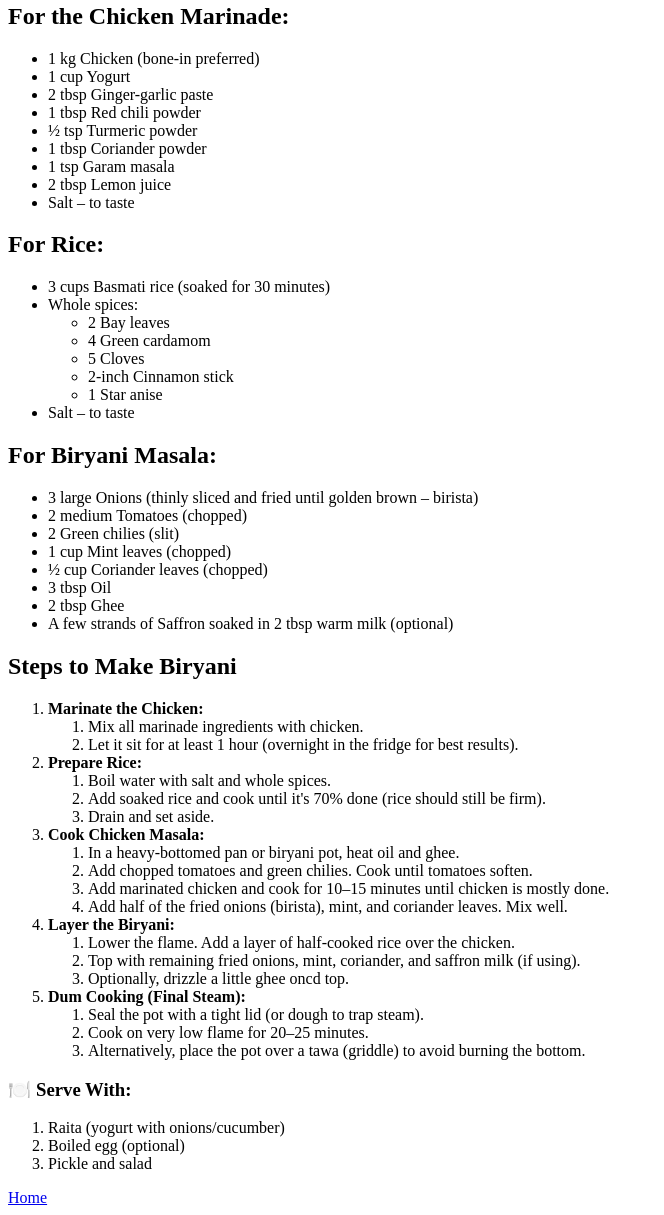
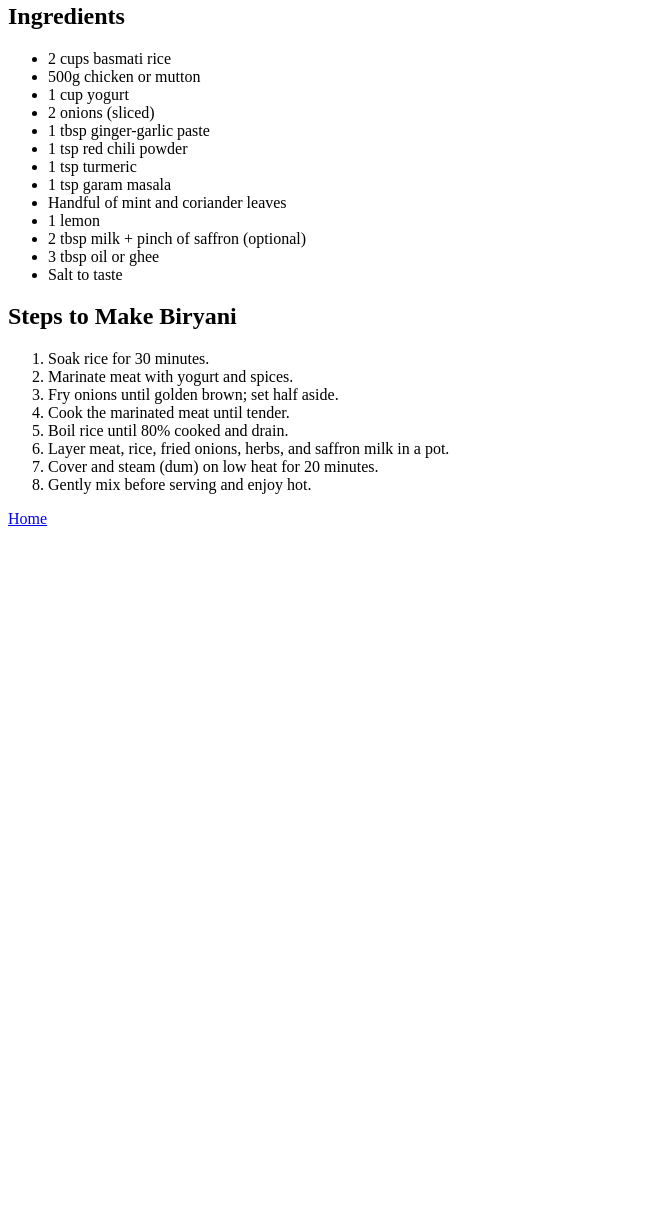
Before and after one commit to fisal1/Odin_recipes, a plain HTML site: page Recipes/biriyani.html in a window 1280 px wide. Shown: the part 1052-2267 px from the top of the page, without its empty margins (0-664 px from the left). After the commit the page ends 1588 px from the top, so only its background shows below. Drawn offline with Linux system fonts and the light colour scheme.

Commit message:
exit biriyani.html

```diff
--- a/Recipes/biriyani.html
+++ b/Recipes/biriyani.html
@@ -10,95 +10,35 @@
     <img src="image.png" alt="Biriyani Img">
     <h2>Description</h2>
     <p>Mutton biryani holds a regal legacy from the kitchen of Nawabs and Nizams, differing slightly from region to region in India. This indulgent recipe is a true example of Lucknowi Awadhi culinary heritage.</p>
-    <h2>For the Chicken Marinade:</h2>
-<ul>
-    <li>1 kg Chicken (bone-in preferred)</li>
-    <li>1 cup Yogurt</li>
-    <li>2 tbsp Ginger-garlic paste</li>
-    <li>1 tbsp Red chili powder</li>
-    <li>½ tsp Turmeric powder</li>
-    <li>1 tbsp Coriander powder</li>
-    <li>1 tsp Garam masala</li>
-    <li>2 tbsp Lemon juice</li>
-    <li>Salt – to taste</li>
-</ul>
+    <h2>Ingredients</h2>
+    <ul>
+        <li>2 cups basmati rice</li>
+        <li>500g chicken or mutton</li>
+        <li>1 cup yogurt</li>
+        <li>2 onions (sliced)</li>
+        <li>1 tbsp ginger-garlic paste</li>
+        <li>1 tsp red chili powder</li>
+        <li>1 tsp turmeric</li>
+        <li>1 tsp garam masala</li>
+        <li>Handful of mint and coriander leaves</li>
+        <li>1 lemon</li>
+        <li>2 tbsp milk + pinch of saffron (optional)</li>
+        <li>3 tbsp oil or ghee</li>
+        <li>Salt to taste</li>
+    </ul>
 
-<h2>For Rice:</h2>
-<ul>
-    <li>3 cups Basmati rice (soaked for 30 minutes)</li>
-    <li>Whole spices:
-        <ul>
-            <li>2 Bay leaves</li>
-            <li>4 Green cardamom</li>
-            <li>5 Cloves</li>
-            <li>2-inch Cinnamon stick</li>
-            <li>1 Star anise</li>
-        </ul>
-    </li>
-    <li>Salt – to taste</li>
-</ul>
+    <h2>Steps to Make Biryani</h2>
+    <ol>
+        <li>Soak rice for 30 minutes.</li>
+        <li>Marinate meat with yogurt and spices.</li>
+        <li>Fry onions until golden brown; set half aside.</li>
+        <li>Cook the marinated meat until tender.</li>
+        <li>Boil rice until 80% cooked and drain.</li>
+        <li>Layer meat, rice, fried onions, herbs, and saffron milk in a pot.</li>
+        <li>Cover and steam (dum) on low heat for 20 minutes.</li>
+        <li>Gently mix before serving and enjoy hot.</li>
+    </ol>
 
-<h2>For Biryani Masala:</h2>
-<ul>
-    <li>3 large Onions (thinly sliced and fried until golden brown – birista)</li>
-    <li>2 medium Tomatoes (chopped)</li>
-    <li>2 Green chilies (slit)</li>
-    <li>1 cup Mint leaves (chopped)</li>
-    <li>½ cup Coriander leaves (chopped)</li>
-    <li>3 tbsp Oil</li>
-    <li>2 tbsp Ghee</li>
-    <li>A few strands of Saffron soaked in 2 tbsp warm milk (optional)</li>
-</ul>
-<h2>Steps to Make Biryani</h2>
-
-<ol>
-    <li><strong>Marinate the Chicken:</strong>
-        <ol>
-            <li>Mix all marinade ingredients with chicken.</li>
-            <li>Let it sit for at least 1 hour (overnight in the fridge for best results).</li>
-        </ol>
-    </li>
-
-    <li><strong>Prepare Rice:</strong>
-        <ol>
-            <li>Boil water with salt and whole spices.</li>
-            <li>Add soaked rice and cook until it's 70% done (rice should still be firm).</li>
-            <li>Drain and set aside.</li>
-        </ol>
-    </li>
-
-    <li><strong>Cook Chicken Masala:</strong>
-        <ol>
-            <li>In a heavy-bottomed pan or biryani pot, heat oil and ghee.</li>
-            <li>Add chopped tomatoes and green chilies. Cook until tomatoes soften.</li>
-            <li>Add marinated chicken and cook for 10–15 minutes until chicken is mostly done.</li>
-            <li>Add half of the fried onions (birista), mint, and coriander leaves. Mix well.</li>
-        </ol>
-    </li>
-
-    <li><strong>Layer the Biryani:</strong>
-        <ol>
-            <li>Lower the flame. Add a layer of half-cooked rice over the chicken.</li>
-            <li>Top with remaining fried onions, mint, coriander, and saffron milk (if using).</li>
-            <li>Optionally, drizzle a little ghee oncd top.</li>
-        </ol>
-    </li>
-
-    <li><strong>Dum Cooking (Final Steam):</strong>
-        <ol>
-            <li>Seal the pot with a tight lid (or dough to trap steam).</li>
-            <li>Cook on very low flame for 20–25 minutes.</li>
-            <li>Alternatively, place the pot over a tawa (griddle) to avoid burning the bottom.</li>
-        </ol>
-    </li>
-</ol>
-
-<h3>🍽️ Serve With:</h3>
-<ol>
-    <li>Raita (yogurt with onions/cucumber)</li>
-    <li>Boiled egg (optional)</li>
-    <li>Pickle and salad</li>
-</ol>
     <a href="../index.html">Home</a>
 </body>
 
```
